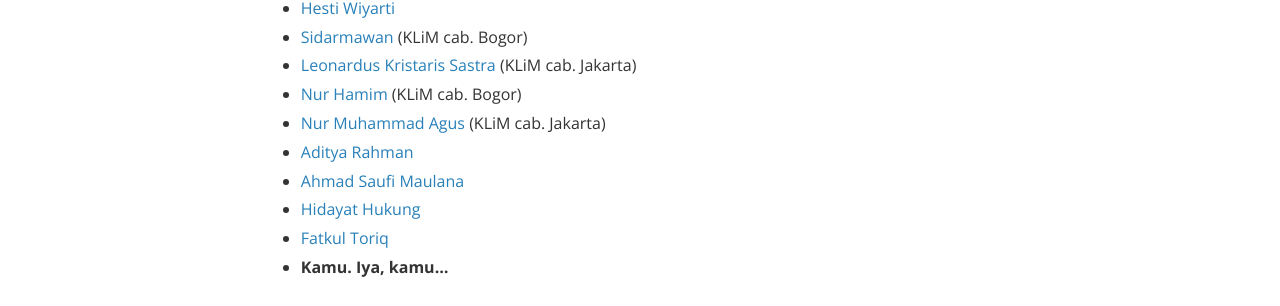
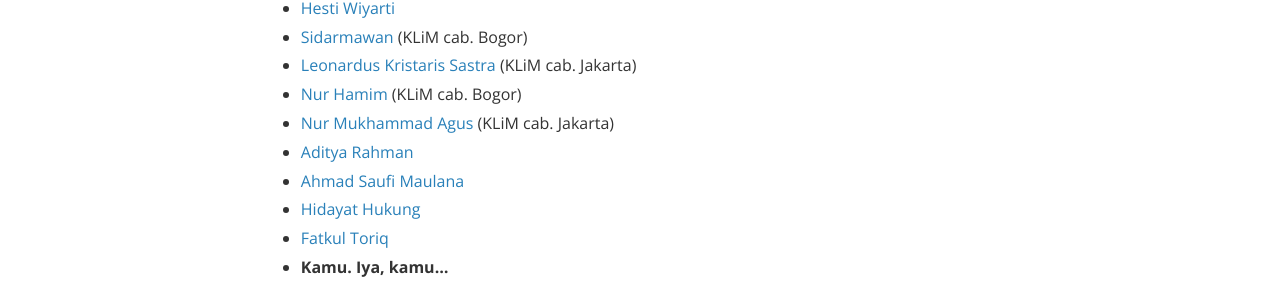
Before and after one commit to linux-malang/linux-malang.github.io, a Jekyll site: the page built from pengurus.md, in a window 1280 px wide. Shown: the part 496-802 px from the top of the page. Built offline with Jekyll 4.4.1, drawn with Linux system fonts in a browser that asks for light colours; nearby versions of some CDN libraries.

Commit message:
member name revision
Signed-off-by: Samsul Maarif <hay@samsul.web.id>

```diff
--- a/pengurus.md
+++ b/pengurus.md
@@ -17,7 +17,7 @@ Meskipun **KLiM** tidak memiliki struktur keorganisasian yang terstruktur, namun
 - [Sidarmawan](https://www.facebook.com/sidar.mawan8) (KLiM cab. Bogor)
 - [Leonardus Kristaris Sastra](https://www.facebook.com/leontujuhempat) (KLiM cab. Jakarta)
 - [Nur Hamim](https://nurhamim.net) (KLiM cab. Bogor)
-- [Nur Muhammad Agus](https://t.me/madfxr) (KLiM cab. Jakarta)
+- [Nur Mukhammad Agus](https://t.me/madfxr) (KLiM cab. Jakarta)
 - [Aditya Rahman](https://medium.com/@kudaliar032)
 - [Ahmad Saufi Maulana](https://www.linkedin.com/in/azemoning/)
 - [Hidayat Hukung](https://t.me/hidayatalora)
```
